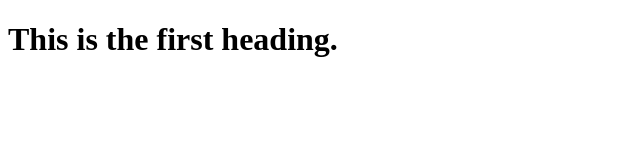
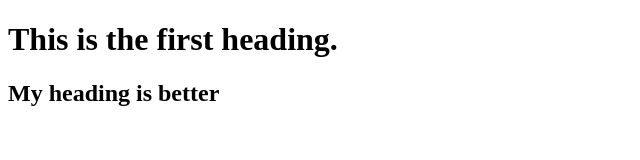
Before and after one commit to ThomasStrong/scaling-broccoli, a plain HTML site: page index.html in a window 1280 px wide. Shown: the whole page, without its empty margins (0-640 px from the left). Drawn offline with Linux system fonts and the light colour scheme.

Commit message:
added text to h2 on homepage

```diff
--- a/index.html
+++ b/index.html
@@ -8,6 +8,6 @@
 </head>
 <body>
     <h1>This is the first heading.</h1>
-        <h2></h2>
+        <h2>My heading is better</h2>
 </body>
 </html>
```
